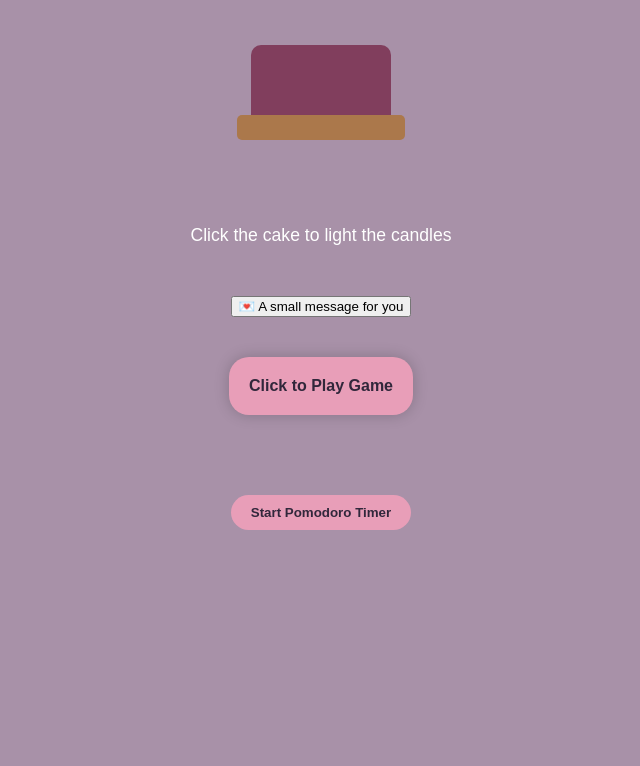
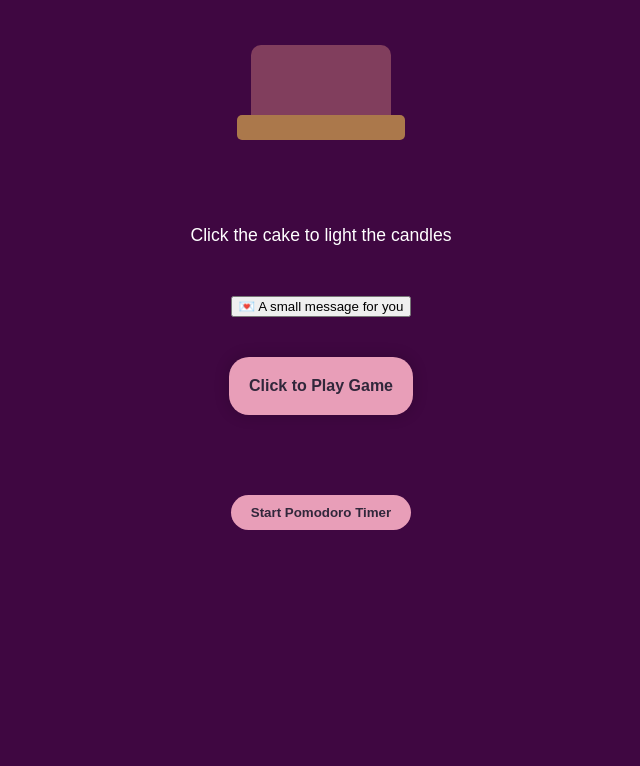
Before and after one commit to Aditie617/aviothic2.O_illustrious-trifle-, a plain HTML site: page index.html in a window 1280 px wide. Shown: the part 114-880 px from the top of the page, without its empty margins (319-959 px from the left). Drawn offline with nearby package versions, Linux system fonts and the light colour scheme.

Commit message:
style.css

```diff
--- a/style.css
+++ b/style.css
@@ -1,6 +1,6 @@
 
 body {
-  background-color: #a891a8;
+  background-color: #3f0741;
   color: white;
   font-family: "Poppins", sans-serif;
   text-align: center;
```
